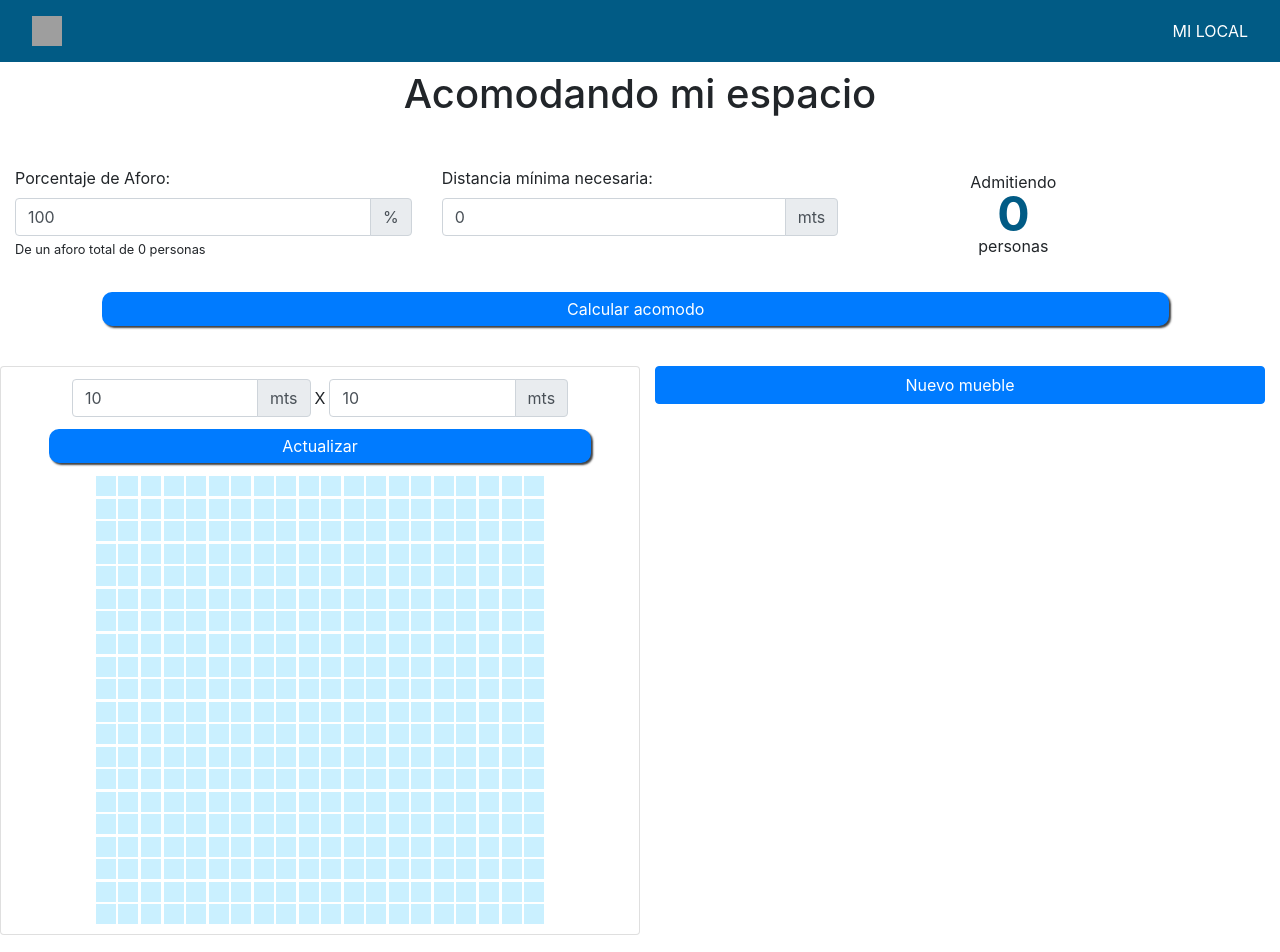
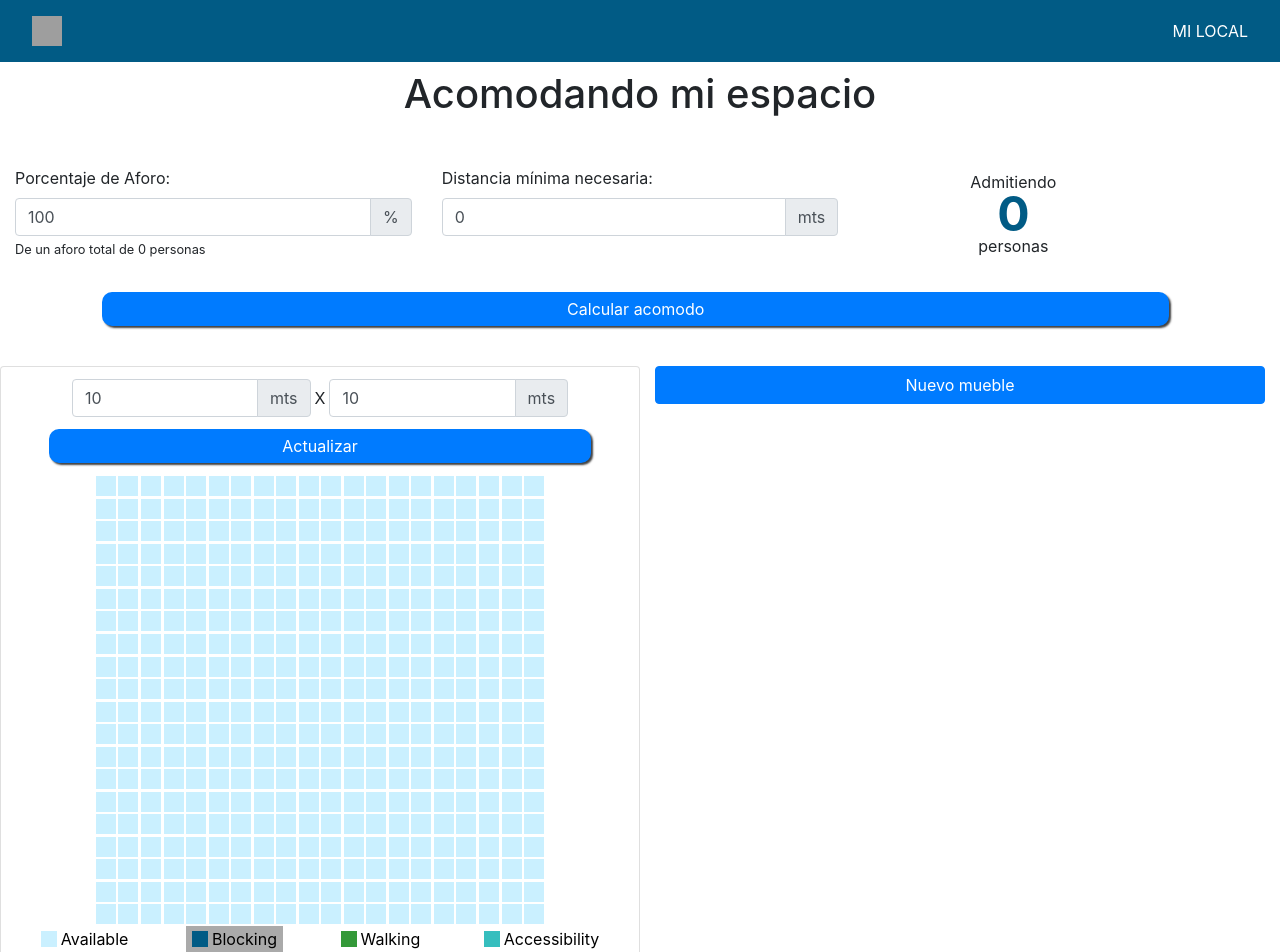
Before and after one commit to EstradaDiego99/mi-local, a React (Create React App) app: page / in a window 1280 px wide. Shown: the top 952 px of the page. Built offline with nearby package versions, Linux system fonts and the light colour scheme; grey boxes are pictures that could not be loaded; the HTML template or start-up script is replaced by a standard one.

Commit message:
Multiple colors on local select and trim objects

```diff
--- a/src/components/home.component.js
+++ b/src/components/home.component.js
@@ -2,6 +2,7 @@ import React, { Component } from "react";
 import NewObject from "./new-object.component";
 import ObjectsList from "./objects-list.component";
 import "./home.css";
+import { typesOfCell } from "../globals";
 
 export default class Home extends Component {
   constructor(props) {
@@ -16,7 +17,7 @@ export default class Home extends Component {
 
       /** Grid used to represent the local space */
       matrix: new Array(20).fill().map(function () {
-        return new Array(20).fill(true);
+        return new Array(20).fill(typesOfCell.AVAILABLE);
       }),
 
       /** Objects we will store */
@@ -24,6 +25,9 @@ export default class Home extends Component {
 
       /** Do we show the new object panel? */
       showNewObject: false,
+
+      /** Selected color to click on when selecting the local grid */
+      selectedColorOption: typesOfCell.BLOCKED,
 
       /** The total amount of customers we have based on the objects we have */
       aforoTotal: 0,
@@ -44,6 +48,7 @@ export default class Home extends Component {
     this.triggerNewObjectPanel = this.triggerNewObjectPanel.bind(this);
     this.beGONE = this.beGONE.bind(this);
     this.removeObject = this.removeObject.bind(this);
+    this.selectColor = this.selectColor.bind(this);
   }
 
   handleInputChange(event) {
@@ -55,7 +60,7 @@ export default class Home extends Component {
 
   updateMatrix(i, j) {
     const neoMatrix = this.state.matrix;
-    neoMatrix[i][j] = !neoMatrix[i][j];
+    neoMatrix[i][j] = this.state.selectedColorOption;
     this.setState({ matrix: neoMatrix });
   }
 
@@ -105,6 +110,25 @@ export default class Home extends Component {
     console.log("beGONE!!!");
   }
 
+  colorFromMatrixState(state) {
+    switch (state) {
+      case typesOfCell.AVAILABLE:
+        return "cell available";
+      case typesOfCell.BLOCKED:
+        return "cell unavailable";
+      case typesOfCell.WALKING:
+        return "cell walking";
+      case typesOfCell.ACCESSIBILITY:
+        return "cell accessibility";
+      default:
+        return "cell unavailable";
+    }
+  }
+
+  selectColor(cellColor) {
+    this.setState({ selectedColorOption: cellColor });
+  }
+
   generateMatrix(matrix) {
     const buttonsList = [];
     for (const i in matrix) {
@@ -112,9 +136,7 @@ export default class Home extends Component {
       for (const j in matrix[i]) {
         row.push(
           <button
-            className={
-              this.state.matrix[i][j] ? "cell available" : "cell unavailable"
-            }
+            className={this.colorFromMatrixState(this.state.matrix[i][j])}
             onClick={() => {
               this.updateMatrix(i, j);
             }}
@@ -135,8 +157,6 @@ export default class Home extends Component {
         {this.generateMatrix(this.state.matrix)}
       </div>
     );
-    // let widthInput = React.createRef();
-    // let heightInput = React.createRef();
 
     return (
       <div>
@@ -234,6 +254,52 @@ export default class Home extends Component {
               </button>
             </form>
             {objectMatrix}
+            <div className="d-flex flex-wrap justify-content-around">
+              <button
+                onClick={() => this.selectColor(typesOfCell.AVAILABLE)}
+                className={
+                  this.state.selectedColorOption === typesOfCell.AVAILABLE
+                    ? "color-button d-flex selected-color-button"
+                    : "color-button d-flex"
+                }
+              >
+                <div className="available-button"></div>
+                <span>Available</span>
+              </button>
+              <button
+                onClick={() => this.selectColor(typesOfCell.BLOCKED)}
+                className={
+                  this.state.selectedColorOption === typesOfCell.BLOCKED
+                    ? "color-button d-flex selected-color-button"
+                    : "color-button d-flex"
+                }
+              >
+                <div className="blocked-button"></div>
+                <span>Blocking</span>
+              </button>
+              <button
+                onClick={() => this.selectColor(typesOfCell.WALKING)}
+                className={
+                  this.state.selectedColorOption === typesOfCell.WALKING
+                    ? "color-button d-flex selected-color-button"
+                    : "color-button d-flex"
+                }
+              >
+                <div className="walking-button"></div>
+                <span>Walking</span>
+              </button>
+              <button
+                onClick={() => this.selectColor(typesOfCell.ACCESSIBILITY)}
+                className={
+                  this.state.selectedColorOption === typesOfCell.ACCESSIBILITY
+                    ? "color-button d-flex selected-color-button"
+                    : "color-button d-flex"
+                }
+              >
+                <div className="accessibility-button"></div>
+                <span>Accessibility</span>
+              </button>
+            </div>
           </div>
           <div className="col-12 col-md-6 mt-4 mb-5">
             <button
--- a/src/components/home.css
+++ b/src/components/home.css
@@ -101,6 +101,51 @@ h1 {
   height: 20px !important;
 }
 
+.available {
+  background-color: rgb(202, 240, 255);
+}
+
+.unavailable {
+  background-color: rgb(1, 91, 133) !important;
+}
+
+.walking {
+  background-color: rgb(52, 153, 57);
+}
+
+.accessibility {
+  background-color: rgb(54, 190, 190);
+}
+
+.color-button {
+  background-color: transparent;
+  border: transparent;
+  align-items: center;
+}
+
+.color-button div {
+  width: 16px;
+  height: 16px;
+  margin-right: 4px;
+}
+
+.selected-color-button {
+  background-color: #aaa;
+}
+
+.available-button {
+  background-color: rgb(202, 240, 255);
+}
+.blocked-button {
+  background-color: rgb(1, 91, 133);
+}
+.walking-button {
+  background-color: rgb(52, 153, 57);
+}
+.accessibility-button {
+  background-color: rgb(54, 190, 190);
+}
+
 .display {
   display: block;
 }
--- a/src/components/new-object.component.js
+++ b/src/components/new-object.component.js
@@ -100,11 +100,10 @@ export default class NewObject extends Component {
 
   saveNewObject(event) {
     event.preventDefault();
-    // TODO(diego): Add function to trim the object borders
-    // TODO(diego): Update function when the algorithm supports complex shapes
+    const matrixToPush = this.tripObjectBorders(this.state.newObjectMatrix);
     this.props.objects.push({
       nombre: this.state.newObjectName,
-      forma: this.state.newObjectMatrix,
+      forma: matrixToPush,
       capacidad: this.state.peopleQuantity,
       cantidad: this.state.objectsQuantity,
     });
@@ -115,6 +114,41 @@ export default class NewObject extends Component {
     this.setState({
       newObjectMatrix: new Array(4).fill().map(() => new Array(4).fill(true)),
     });
+  }
+
+  tripObjectBorders(matrix) {
+    var emptyBorders = true;
+    while (emptyBorders) {
+      /** Check upper border */
+      var emptyUpBorder = true;
+      for (const j in matrix[0]) if (!matrix[0][j]) emptyUpBorder = false;
+      if (emptyUpBorder) matrix.splice(0, 1);
+
+      /** Check left border */
+      var emptyLeftBorder = true;
+      for (const i in matrix) if (!matrix[i][0]) emptyLeftBorder = false;
+      if (emptyLeftBorder) for (const i in matrix) matrix[i].splice(0, 1);
+
+      /** Check lower border */
+      var emptyLowerBorder = true;
+      for (const j in matrix[0])
+        if (!matrix[matrix.length - 1][j]) emptyLowerBorder = false;
+      if (emptyLowerBorder) matrix.pop();
+
+      /** Check right border */
+      var emptyRightBorder = true;
+      for (const i in matrix)
+        if (!matrix[i][matrix[0].length - 1]) emptyRightBorder = false;
+      if (emptyRightBorder) for (const i in matrix) matrix[i].pop();
+
+      emptyBorders =
+        emptyUpBorder ||
+        emptyLeftBorder ||
+        emptyLowerBorder ||
+        emptyRightBorder;
+    }
+
+    return matrix;
   }
 
   render() {
@@ -142,6 +176,7 @@ export default class NewObject extends Component {
             <div id="people-quantity-input" className="quantity-input d-flex">
               <span>
                 <img
+                  alt=""
                   className="icono"
                   src="https://image.flaticon.com/icons/svg/1384/1384286.svg"
                 />
@@ -171,6 +206,7 @@ export default class NewObject extends Component {
             <div id="objects-quantity-input" className="quantity-input d-flex">
               <span>
                 <img
+                  alt=""
                   className="icono"
                   src="https://image.flaticon.com/icons/svg/655/655628.svg"
                 />
--- /dev/null
+++ b/src/globals.js
@@ -0,0 +1,8 @@
+const typesOfCell = {
+  AVAILABLE: "available",
+  BLOCKED: "blocked",
+  WALKING: "walking",
+  ACCESSIBILITY: "accessibility",
+};
+
+module.exports = { typesOfCell };
```
